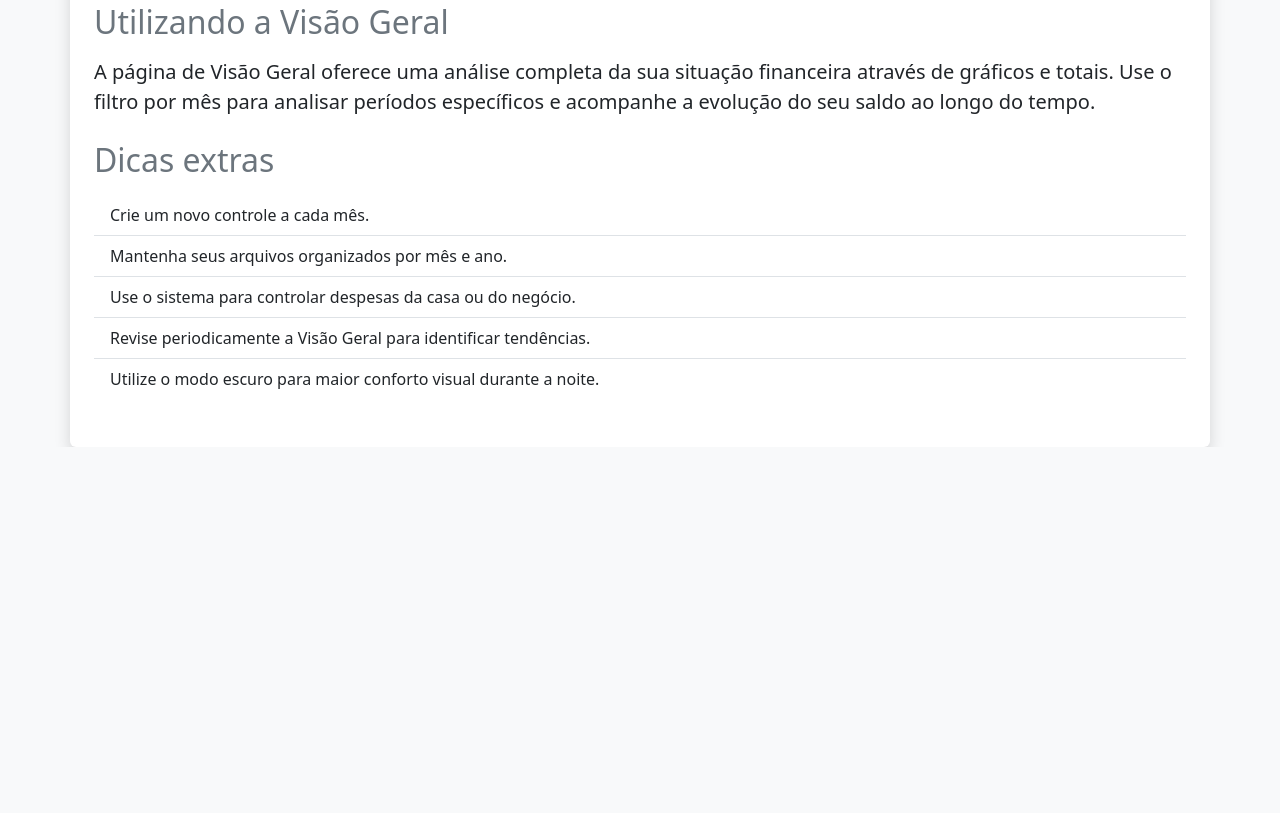
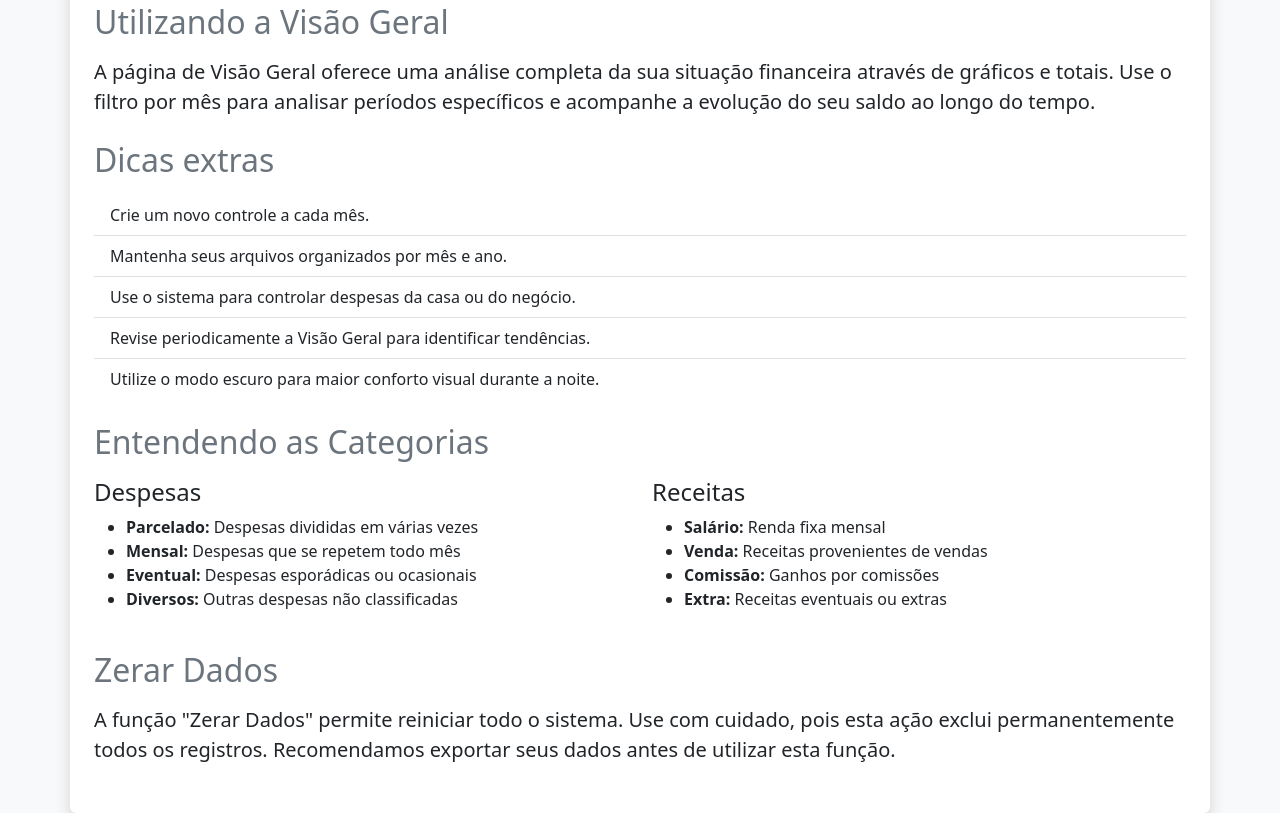
Before and after one commit to eduardinholives/planilhadegastos, a plain HTML site: page ajuda.html in a window 1280 px wide. Shown: the part 853-1666 px from the top of the page. Before the commit the page ends 1300 px from the top, so only its background shows below. Drawn offline with nearby package versions, Linux system fonts and the light colour scheme.

Commit message:
coreeção de semantica

```diff
--- a/ajuda.html
+++ b/ajuda.html
@@ -77,11 +77,13 @@
 <div class="container bg-white p-4 shadow rounded">
   <h1 class="text-center text-danger mb-5 fw-bold">Guia de Uso</h1>
 
+  <!-- Por que fazer um controle financeiro -->
   <section class="mb-4">
     <h2 class="text-secondary mb-3">Por que criar um controle financeiro?</h2>
     <p class="lead">Criar um controle financeiro ajuda você a se organizar financeiramente, controlar despesas, prever custos e identificar gastos desnecessários. Isso facilita decisões conscientes e aumenta sua economia.</p>
   </section>
 
+  <!-- Como controlar despesas -->
   <section class="mb-4">
     <h2 class="text-secondary mb-3">Como controlar minhas despesas?</h2>
     <ol class="ps-3">
@@ -92,21 +94,25 @@
     </ol>
   </section>
 
+  <!-- Como controlar receitas -->
   <section class="mb-4">
     <h2 class="text-secondary mb-3">Como controlar minhas receitas?</h2>
     <p class="lead">Registre todos os valores recebidos, como salários, vendas ou serviços prestados. Assim, o saldo final refletirá corretamente sua situação financeira. Classifique as receitas em categorias apropriadas como Salário, Venda, Comissão ou Extra.</p>
   </section>
 
+  <!-- Exportar relatórios -->
   <section class="mb-4">
     <h2 class="text-secondary mb-3">Exportar relatórios</h2>
     <p class="lead">Clique em <strong>"Exportar PDF"</strong> para salvar seus registros. Renomeie o arquivo com o mês e ano para facilitar consultas futuras. Você pode exportar relatórios de despesas, receitas e saldo.</p>
   </section>
 
+  <!-- Visão Geral -->
   <section class="mb-4">
     <h2 class="text-secondary mb-3">Utilizando a Visão Geral</h2>
     <p class="lead">A página de Visão Geral oferece uma análise completa da sua situação financeira através de gráficos e totais. Use o filtro por mês para analisar períodos específicos e acompanhe a evolução do seu saldo ao longo do tempo.</p>
   </section>
 
+  <!-- Dicas extras -->
   <section class="mb-4">
     <h2 class="text-secondary mb-3">Dicas extras</h2>
     <ul class="list-group list-group-flush">
@@ -116,6 +122,37 @@
       <li class="list-group-item">Revise periodicamente a Visão Geral para identificar tendências.</li>
       <li class="list-group-item">Utilize o modo escuro para maior conforto visual durante a noite.</li>
     </ul>
+  </section>
+
+  <!-- Categorias -->
+  <section class="mb-4">
+    <h2 class="text-secondary mb-3">Entendendo as Categorias</h2>
+    <div class="row">
+      <div class="col-md-6">
+        <h4>Despesas</h4>
+        <ul>
+          <li><strong>Parcelado:</strong> Despesas divididas em várias vezes</li>
+          <li><strong>Mensal:</strong> Despesas que se repetem todo mês</li>
+          <li><strong>Eventual:</strong> Despesas esporádicas ou ocasionais</li>
+          <li><strong>Diversos:</strong> Outras despesas não classificadas</li>
+        </ul>
+      </div>
+      <div class="col-md-6">
+        <h4>Receitas</h4>
+        <ul>
+          <li><strong>Salário:</strong> Renda fixa mensal</li>
+          <li><strong>Venda:</strong> Receitas provenientes de vendas</li>
+          <li><strong>Comissão:</strong> Ganhos por comissões</li>
+          <li><strong>Extra:</strong> Receitas eventuais ou extras</li>
+        </ul>
+      </div>
+    </div>
+  </section>
+
+  <!-- Zerar Dados -->
+  <section class="mb-4">
+    <h2 class="text-secondary mb-3">Zerar Dados</h2>
+    <p class="lead">A função "Zerar Dados" permite reiniciar todo o sistema. Use com cuidado, pois esta ação exclui permanentemente todos os registros. Recomendamos exportar seus dados antes de utilizar esta função.</p>
   </section>
 </div>
 
```
